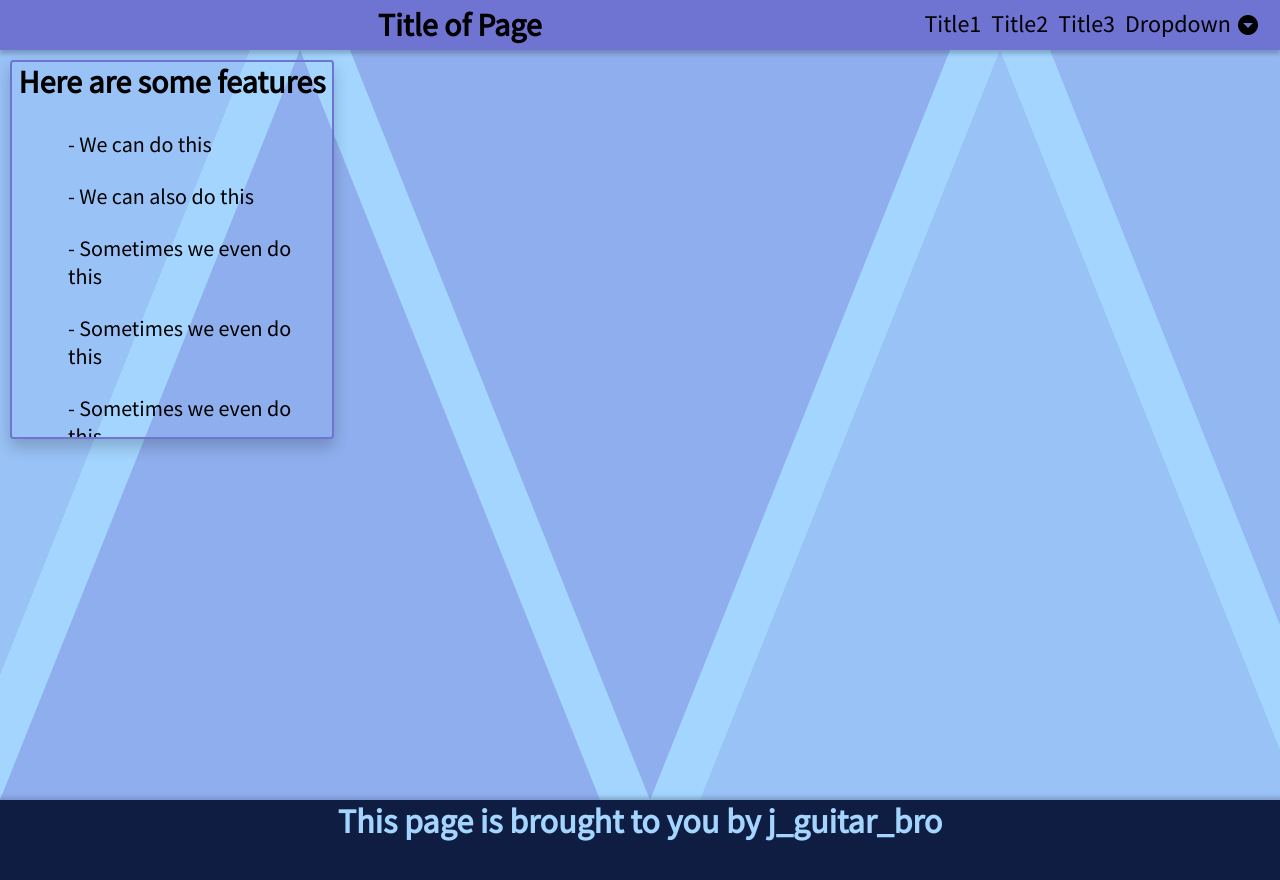
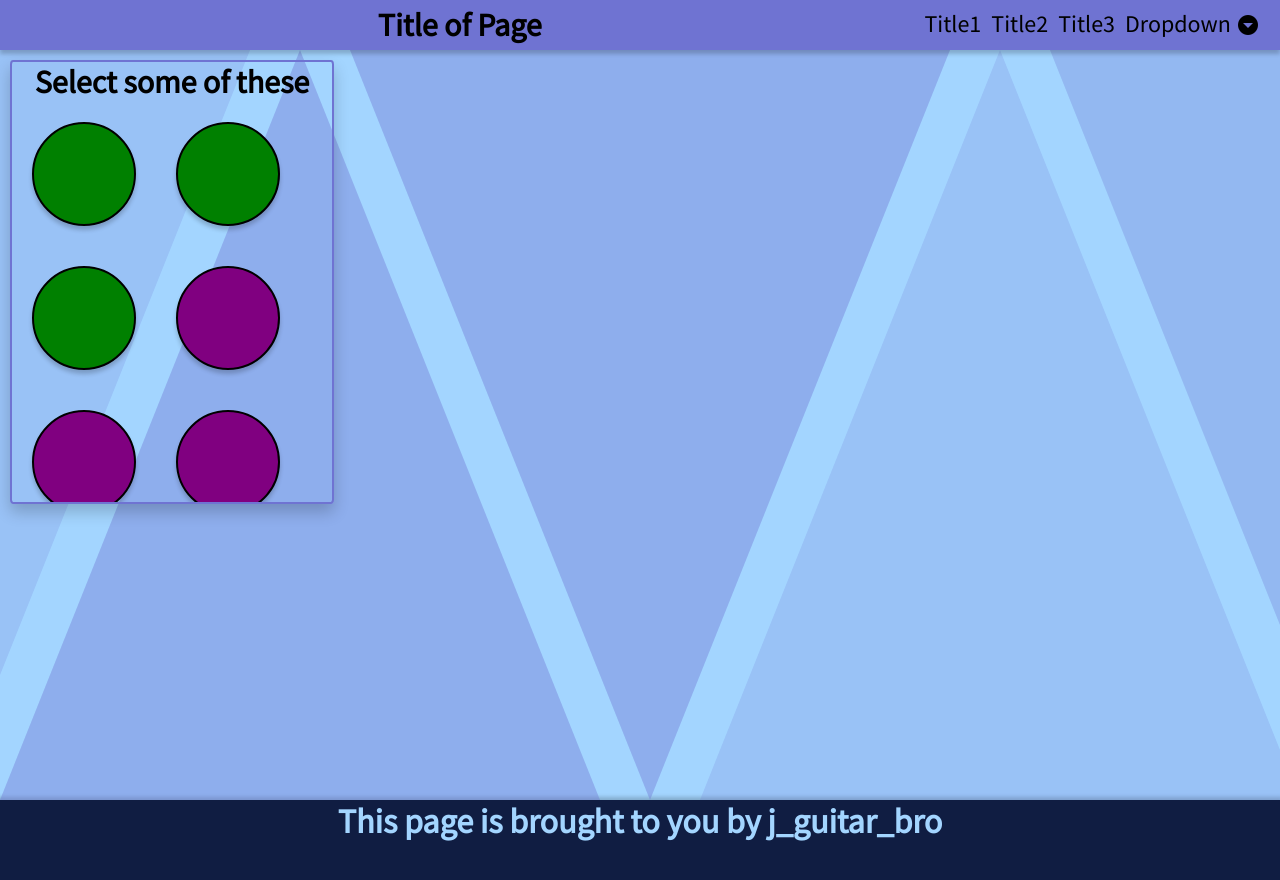
Before and after one commit to jimjbrettj/Website, a React (Create React App) app: page / in a window 1280 px wide. Shown: the top 880 px of the page. Built offline with nearby package versions, Linux system fonts and the light colour scheme.

Commit message:
practice with onClick()

```diff
--- a/src/components/List/list.js
+++ b/src/components/List/list.js
@@ -1,21 +1,70 @@
 import React from 'react';
 import './list.scss';
+
+window.onload = function(){
+  document.getElementById('div1').style.backgroundColor = "Green";
+  document.getElementById('div2').style.backgroundColor = "Green";
+  document.getElementById('div3').style.backgroundColor = "Green";
+  document.getElementById('div4').style.backgroundColor = "Purple";
+  document.getElementById('div5').style.backgroundColor = "Purple";
+  document.getElementById('div6').style.backgroundColor = "Purple";
+  document.getElementById('div7').style.backgroundColor = "Blue";
+  document.getElementById('div8').style.backgroundColor = "Blue";
+  document.getElementById('div9').style.backgroundColor = "Blue";
+}
+
+function color(num) {
+  var col;
+  switch(num){
+    case 1:
+      col = "Blue"
+    break;
+    case 2:
+      col ="Red"
+    break;
+    case 3:
+      col ="Orange"
+    break;
+    case 4:
+      col ="Yellow"
+    break;
+    case 5:
+      col ="Green"
+    break;
+    default:
+      col = "Blue"
+    break;
+  }
+  return col;
+}
+
+function rand() {
+  var a = Math.floor(Math.random() * 9 + 1);
+  var b = Math.floor(Math.random() * 9 + 1);
+  var id1 = "div"+a;
+  var id2 = "div"+b;
+  var col = color(Math.floor(Math.random() * 5 + 1));
+  document.getElementById(id1).style.backgroundColor = col;
+  document.getElementById(id2).style.backgroundColor = col;
+
+}
 
 function list() {
   return (
     <div>
       <div className="list">
         <div className="header">
-          Here are some features
+          Select some of these
         </div>
-        <ul>
-          <li>- We can do this</li>
-          <li>- We can also do this</li>
-          <li>- Sometimes we even do this</li>
-          <li>- Sometimes we even do this</li>
-          <li>- Sometimes we even do this</li>
-          <li>- Sometimes we even do this</li>
-        </ul>
+        <div onClick={rand} id="div1" className="circle"/>
+        <div onClick={rand} id="div2" className="circle"/>
+        <div onClick={rand} id="div3" className="circle"/>
+        <div onClick={rand} id="div4" className="circle"/>
+        <div onClick={rand} id="div5" className="circle"/>
+        <div onClick={rand} id="div6" className="circle"/>
+        <div onClick={rand} id="div7" className="circle"/>
+        <div onClick={rand} id="div8" className="circle"/>
+        <div onClick={rand} id="div9" className="circle"/>
       </div>
       <div className="triangle0"></div>
       <div className="triangle1"></div>
--- a/src/components/List/list.scss
+++ b/src/components/List/list.scss
@@ -8,7 +8,7 @@ $mainHeight: calc(100vh - 50px);
     height: calc(100vh - 50px);
     margin-top: 50px;
     overflow: hidden;
-    pointer-events: none;
+    // /pointer-events: none;
 }
 
 .list {
@@ -16,7 +16,7 @@ $mainHeight: calc(100vh - 50px);
     display: block;
     border: 2px solid $primaryColor;
     width: calc(25vw);
-    height: calc((100vh - 50px) / 2);
+    height: 55vh;
     margin: 10px;
     box-shadow: 0px 8px 16px 0px rgba(0,0,0,0.2);
     border-radius: 1%;
@@ -28,15 +28,6 @@ $mainHeight: calc(100vh - 50px);
     text-align: center;
     font-family: $primaryFont;
     font-size: 24px;
-}
-
-li {
-    color: black;
-    font-family: $primaryFont;
-    font-size: 22px;
-    padding: 12px 16px;
-    text-decoration: none;
-    display: block;
 }
 
 .triangle0 {
@@ -126,3 +117,22 @@ li {
     margin-left: 1750px;
     z-index: -1;
 }
+
+.circle {
+    display: inline-block;
+    margin: 20px;
+    height: 100px;
+    width: 100px;
+    border: 2px solid black;
+    box-shadow: 0px 4px 4px 0px rgba(0,0,0,0.2);
+    border-radius: 50%;
+    font-family: $primaryFont;
+    font-size: 18px;
+    text-align: center;
+    vertical-align: middle;
+}
+
+.circle:hover {
+    opacity: .6;
+    background-color: $primaryColor;
+}
```
Also changed, not shown: src/components/Navbar/navbar.scss (line endings or trailing spaces).
